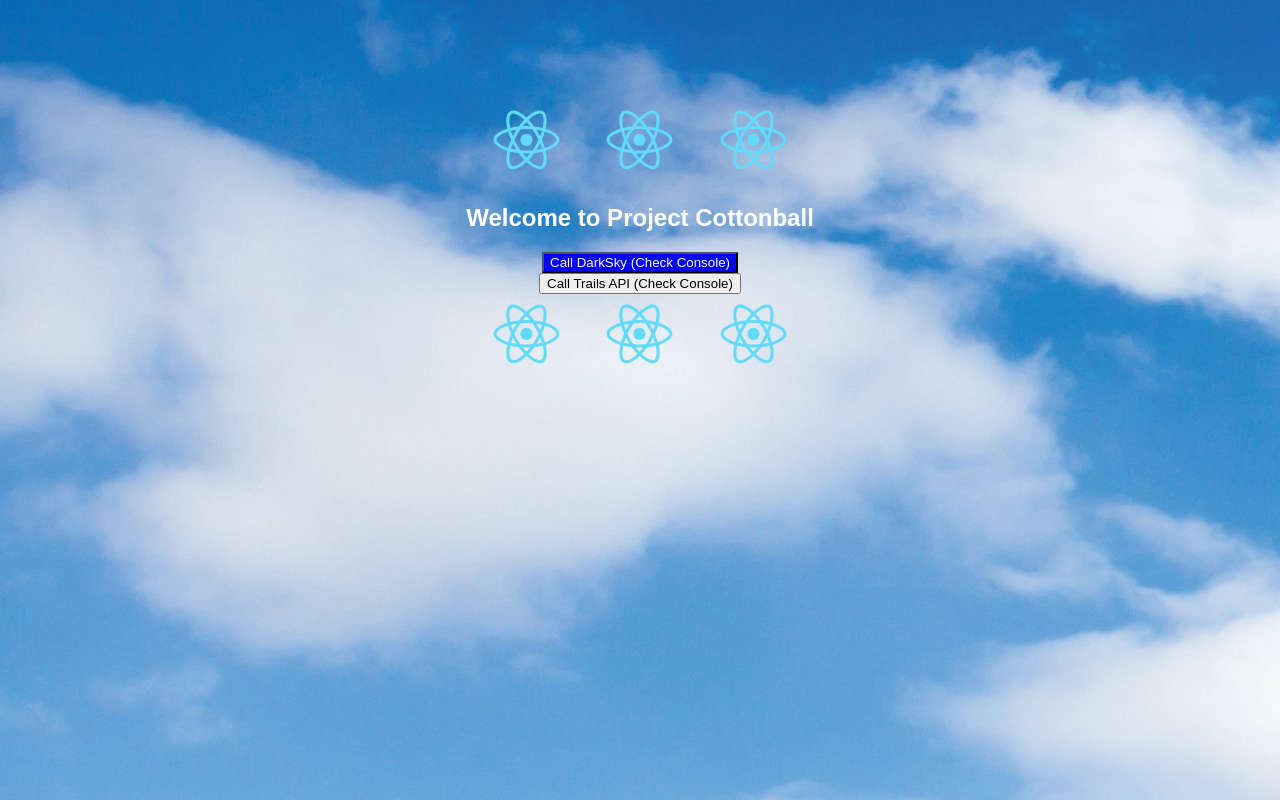
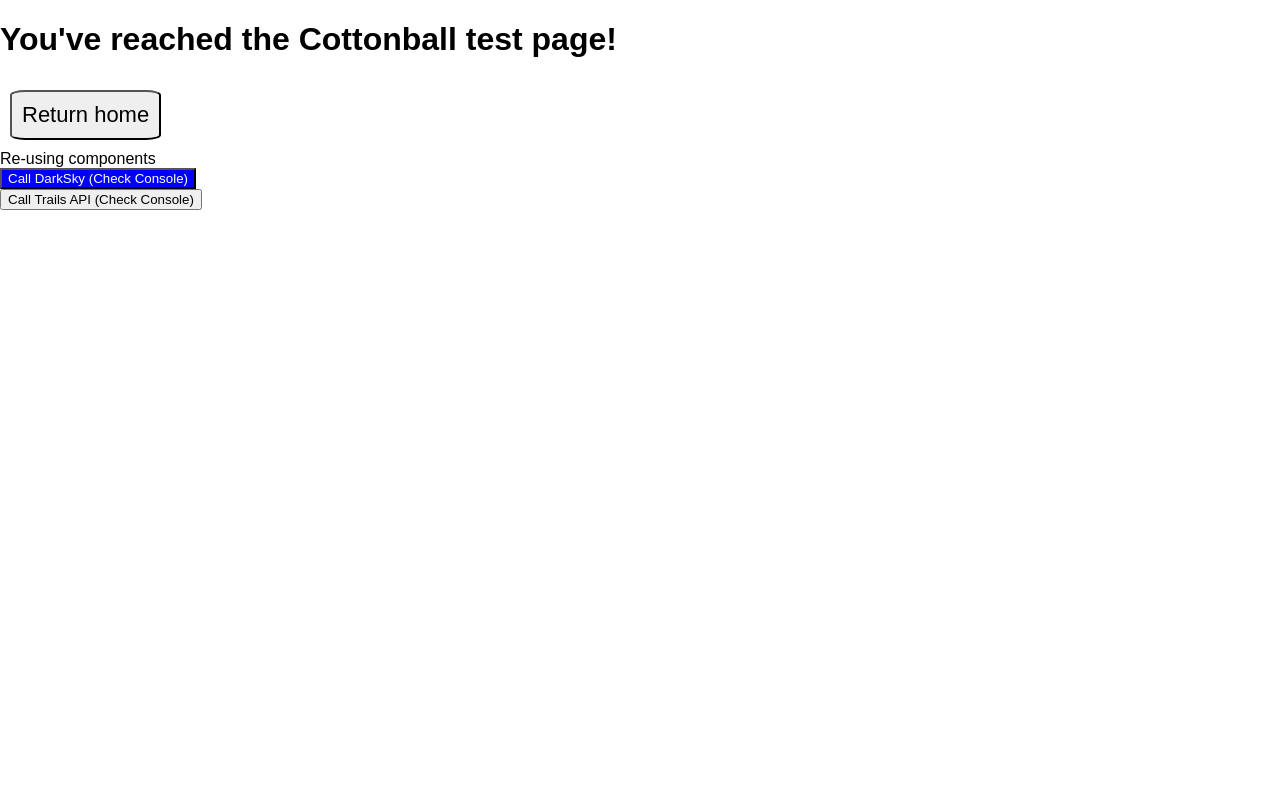
Before and after one commit to JMantis0/project_cottonball, a React (Create React App) app in the folder client/: page /test in a window 1280 px wide. Shown: the top 800 px of the page. Built offline with nearby package versions, Linux system fonts and the light colour scheme.

Commit message:
Added react-router-dom dependency to package.json in the client directory.  Also created a TestPage.js component (page) and a TestPageButton.js component.  Set up the Router and Route components in App.js that allow switching between the home page and test page.

```diff
--- a/client/package.json
+++ b/client/package.json
@@ -8,6 +8,7 @@
     "react": "^16.13.1",
     "react-dom": "^16.13.1",
     "react-dotenv": "^0.1.0",
+    "react-router-dom": "^5.2.0",
     "react-scripts": "3.4.3",
     "serve": "^11.3.2"
   },
--- a/client/src/App.css
+++ b/client/src/App.css
@@ -25,7 +25,28 @@
   color: white;
 }
 
+#testPageBtn {
+  background-color: red;
+  color: yellow;
+}
+
+#returnBtn {
+  margin: 10px;
+  font-size: 22px;
+  border-radius: 10%;
+  padding: 10px;
+}
+
+#returnBtn:hover {
+  background-color: hotpink;
+}
+
+
 @keyframes App-logo-spin {
-  from { transform: rotate(0deg); }
-  to { transform: rotate(360deg); }
+  from {
+    transform: rotate(0deg);
+  }
+  to {
+    transform: rotate(360deg);
+  }
 }
--- a/client/src/App.js
+++ b/client/src/App.js
@@ -3,22 +3,29 @@ import logo from "./logo.svg";
 import "./App.css";
 import DarkSkyButton from "./components/DarkSkyButton";
 import TrailsButton from "./components/TrailsButton";
+import TestPageButton from "./components/TestPageButton";
+import TestPage from "./pages/TestPage";
+import { BrowserRouter as Router, Route } from "react-router-dom";
 
 function App() {
   return (
+    <Router>
+      <Route exact path="/">
         <div className="App">
           <div className="App-header">
-        <img src={logo} className="App-logo" alt="logo" />
-        <img src={logo} className="App-logo" alt="logo" />
             <img src={logo} className="App-logo" alt="logo" />
             <h2>Welcome to Project Cottonball</h2>
             <DarkSkyButton />
             <TrailsButton />
-        <img src={logo} className="App-logo" alt="logo" />
-        <img src={logo} className="App-logo" alt="logo" />
+            <TestPageButton />
             <img src={logo} className="App-logo" alt="logo" />
           </div>
         </div>
+      </Route>
+      <Route exact path="/test">
+        <TestPage />
+      </Route>
+    </Router>
   );
 }
 
--- /dev/null
+++ b/client/src/components/TestPageButton.js
@@ -0,0 +1,24 @@
+import React from "react";
+import { useHistory } from "react-router-dom";
+
+const TestPageButton = () => {
+  const history = useHistory();
+  const handleClick = () => {
+    console.log("Test Button Clicked... heading to test page");
+    history.push("/test");
+  };
+  return (
+    <div>
+      <button
+        id="testPageBtn"
+        onClick={() => {
+          handleClick();
+        }}
+      >
+        Go to the Test Page
+      </button>
+    </div>
+  );
+};
+
+export default TestPageButton;
--- /dev/null
+++ b/client/src/pages/TestPage.js
@@ -0,0 +1,26 @@
+import React from "react";
+import { useHistory } from "react-router-dom";
+import DarkSkyButton from "../components/DarkSkyButton";
+import TrailsButton from "../components/TrailsButton";
+
+const TestPage = () => {
+  const history = useHistory();
+  return (
+    <div>
+      <h1>{"You've reached the Cottonball test page!"} </h1>
+      <button
+        id="returnBtn"
+        onClick={() => {
+          history.push("/");
+        }}
+      >
+        Return home
+      </button>
+      <div>Re-using components</div>
+      <DarkSkyButton />
+      <TrailsButton />
+    </div>
+  );
+};
+
+export default TestPage;
```
Also changed, not shown: 1 other file (tests, documents, lock files or other folders). Lines whose indentation alone changed are shown as unchanged.
